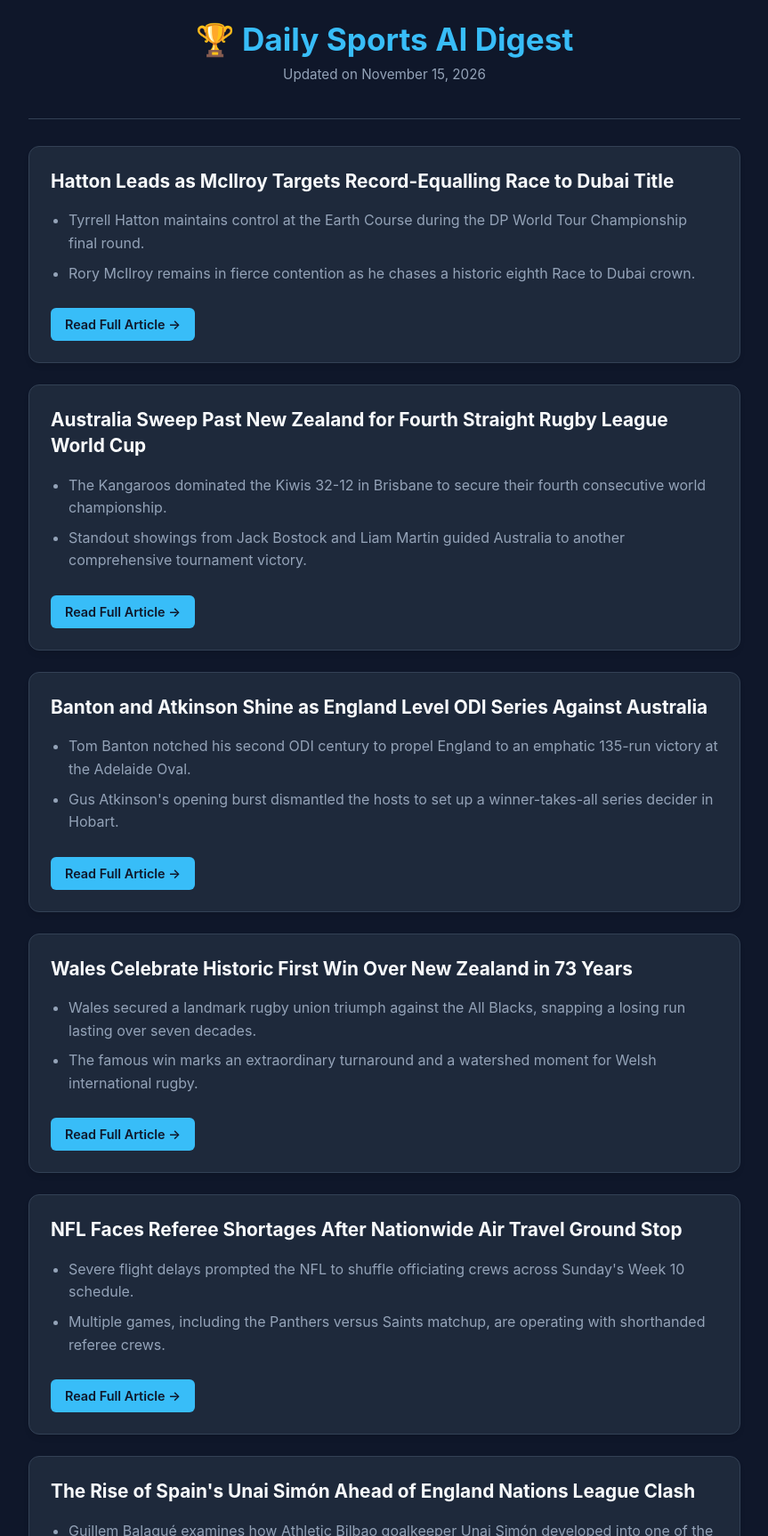
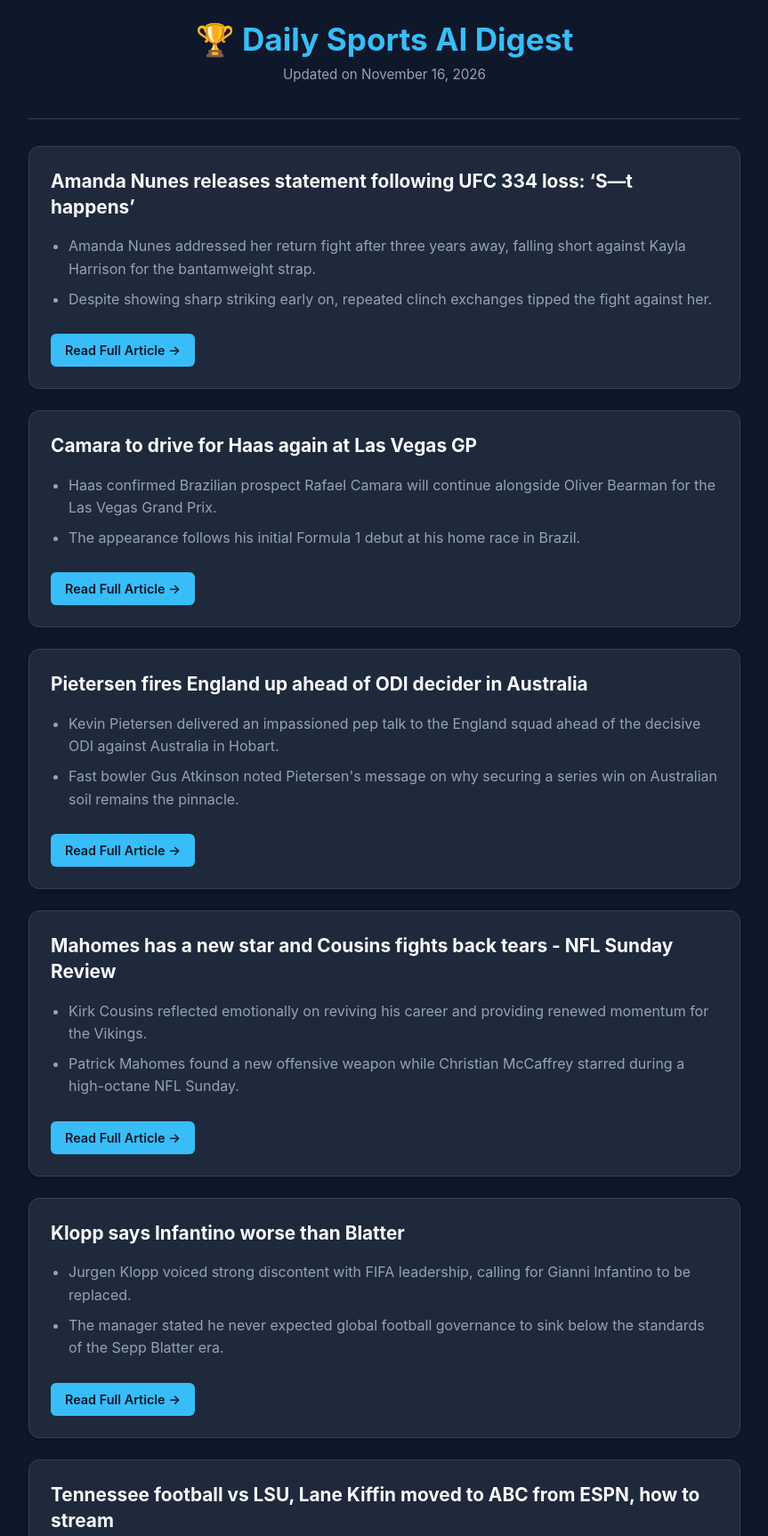
Before and after one commit to TanivAshraf/sports-news-ai, a plain HTML site: page index.html in a window 1280 px wide. Shown: the part 17-1743 px from the top of the page at 89% size, without its empty margins (208-1071 px from the left). Drawn offline with Linux system fonts and the light colour scheme.

Commit message:
Update daily sports website [skip ci]

```diff
--- a/index.html
+++ b/index.html
@@ -64,61 +64,61 @@
     <div class="container">
         <header>
             <h1>🏆 Daily Sports AI Digest</h1>
-            <div class="date">Updated on November 15, 2026</div>
+            <div class="date">Updated on November 16, 2026</div>
         </header>
         <main>
             <div class="card">
-  <h2>Hatton Leads as McIlroy Targets Record-Equalling Race to Dubai Title</h2>
+  <h2>Amanda Nunes releases statement following UFC 334 loss: ‘S—t happens’</h2>
   <ul>
-    <li>Tyrrell Hatton maintains control at the Earth Course during the DP World Tour Championship final round.</li>
-    <li>Rory McIlroy remains in fierce contention as he chases a historic eighth Race to Dubai crown.</li>
+    <li>Amanda Nunes addressed her return fight after three years away, falling short against Kayla Harrison for the bantamweight strap.</li>
+    <li>Despite showing sharp striking early on, repeated clinch exchanges tipped the fight against her.</li>
   </ul>
-  <a href="https://sports.yahoo.com/articles/tour-championship-mcilroy-aiming-equal-075907157.html" target="_blank" class="btn">Read Full Article &rarr;</a>
+  <a href="https://sports.yahoo.com/articles/amanda-nunes-releases-statement-following-122311594.html" target="_blank" class="btn">Read Full Article &rarr;</a>
 </div>
 
 <div class="card">
-  <h2>Australia Sweep Past New Zealand for Fourth Straight Rugby League World Cup</h2>
+  <h2>Camara to drive for Haas again at Las Vegas GP</h2>
   <ul>
-    <li>The Kangaroos dominated the Kiwis 32-12 in Brisbane to secure their fourth consecutive world championship.</li>
-    <li>Standout showings from Jack Bostock and Liam Martin guided Australia to another comprehensive tournament victory.</li>
+    <li>Haas confirmed Brazilian prospect Rafael Camara will continue alongside Oliver Bearman for the Las Vegas Grand Prix.</li>
+    <li>The appearance follows his initial Formula 1 debut at his home race in Brazil.</li>
   </ul>
-  <a href="https://www.skysports.com/rugby-league/news/12040/13612427/mens-rugby-league-world-cup-final-australia-32-12-new-zealand-kangaroos-brush-off-kiwis-to-win-fourth-straight-world-title" target="_blank" class="btn">Read Full Article &rarr;</a>
+  <a href="https://www.skysports.com/f1/news/12040/13612731/rafael-camara-haas-keep-brazilian-driver-as-oliver-bearmans-team-mate-for-las-vegas-gp-following-home-debut" target="_blank" class="btn">Read Full Article &rarr;</a>
 </div>
 
 <div class="card">
-  <h2>Banton and Atkinson Shine as England Level ODI Series Against Australia</h2>
+  <h2>Pietersen fires England up ahead of ODI decider in Australia</h2>
   <ul>
-    <li>Tom Banton notched his second ODI century to propel England to an emphatic 135-run victory at the Adelaide Oval.</li>
-    <li>Gus Atkinson's opening burst dismantled the hosts to set up a winner-takes-all series decider in Hobart.</li>
+    <li>Kevin Pietersen delivered an impassioned pep talk to the England squad ahead of the decisive ODI against Australia in Hobart.</li>
+    <li>Fast bowler Gus Atkinson noted Pietersen's message on why securing a series win on Australian soil remains the pinnacle.</li>
   </ul>
-  <a href="https://www.skysports.com/cricket/news/12040/13612426/england-set-up-odi-series-decider-vs-australia-after-tom-banton-and-gus-atkinson-fire-in-victory-at-adelaide-oval" target="_blank" class="btn">Read Full Article &rarr;</a>
+  <a href="https://www.skysports.com/cricket/news/12040/13612687/kevin-pietersen-fires-england-up-ahead-of-odi-cricket-decider-saying-winning-in-australia-is-the-best-thing-you-can-have" target="_blank" class="btn">Read Full Article &rarr;</a>
 </div>
 
 <div class="card">
-  <h2>Wales Celebrate Historic First Win Over New Zealand in 73 Years</h2>
+  <h2>Mahomes has a new star and Cousins fights back tears - NFL Sunday Review</h2>
   <ul>
-    <li>Wales secured a landmark rugby union triumph against the All Blacks, snapping a losing run lasting over seven decades.</li>
-    <li>The famous win marks an extraordinary turnaround and a watershed moment for Welsh international rugby.</li>
+    <li>Kirk Cousins reflected emotionally on reviving his career and providing renewed momentum for the Vikings.</li>
+    <li>Patrick Mahomes found a new offensive weapon while Christian McCaffrey starred during a high-octane NFL Sunday.</li>
   </ul>
-  <a href="https://www.bbc.co.uk/sport/rugby-union/articles/cvx2xnyxl85ko?at_medium=RSS&at_campaign=rss" target="_blank" class="btn">Read Full Article &rarr;</a>
+  <a href="https://www.skysports.com/nfl/news/12040/13612601/nfl-patrick-mahomes-has-a-new-star-kirk-cousins-emotional-story-continues-and-christian-mccaffrey-lights-up-the-dallas-cowboys-nfl-sunday-review" target="_blank" class="btn">Read Full Article &rarr;</a>
 </div>
 
 <div class="card">
-  <h2>NFL Faces Referee Shortages After Nationwide Air Travel Ground Stop</h2>
+  <h2>Klopp says Infantino worse than Blatter</h2>
   <ul>
-    <li>Severe flight delays prompted the NFL to shuffle officiating crews across Sunday's Week 10 schedule.</li>
-    <li>Multiple games, including the Panthers versus Saints matchup, are operating with shorthanded referee crews.</li>
+    <li>Jurgen Klopp voiced strong discontent with FIFA leadership, calling for Gianni Infantino to be replaced.</li>
+    <li>The manager stated he never expected global football governance to sink below the standards of the Sepp Blatter era.</li>
   </ul>
-  <a href="https://sports.yahoo.com/articles/referees-short-staffed-least-one-114058755.html" target="_blank" class="btn">Read Full Article &rarr;</a>
+  <a href="https://www.bbc.co.uk/sport/football/articles/cjr4gr2k41dxo?at_medium=RSS&at_campaign=rss" target="_blank" class="btn">Read Full Article &rarr;</a>
 </div>
 
 <div class="card">
-  <h2>The Rise of Spain's Unai Simón Ahead of England Nations League Clash</h2>
+  <h2>Tennessee football vs LSU, Lane Kiffin moved to ABC from ESPN, how to stream</h2>
   <ul>
-    <li>Guillem Balagué examines how Athletic Bilbao goalkeeper Unai Simón developed into one of the world's elite shot-stoppers.</li>
-    <li>Simón is set to play a pivotal role as European champions Spain host England in a heavyweight Nations League encounter.</li>
+    <li>The high-stakes SEC matchup between No. 9 Tennessee and No. 23 LSU has been shifted to a prime ABC afternoon slot.</li>
+    <li>The conference announced the kickoff remains set for 3:30 p.m. ET with major College Football Playoff implications.</li>
   </ul>
-  <a href="https://www.bbc.co.uk/sport/football/articles/cqvg23nv0jw2o?at_medium=RSS&at_campaign=rss" target="_blank" class="btn">Read Full Article &rarr;</a>
+  <a href="https://sports.yahoo.com/articles/tennessee-football-vs-lsu-lane-122527646.html" target="_blank" class="btn">Read Full Article &rarr;</a>
 </div>
         </main>
     </div>
```
